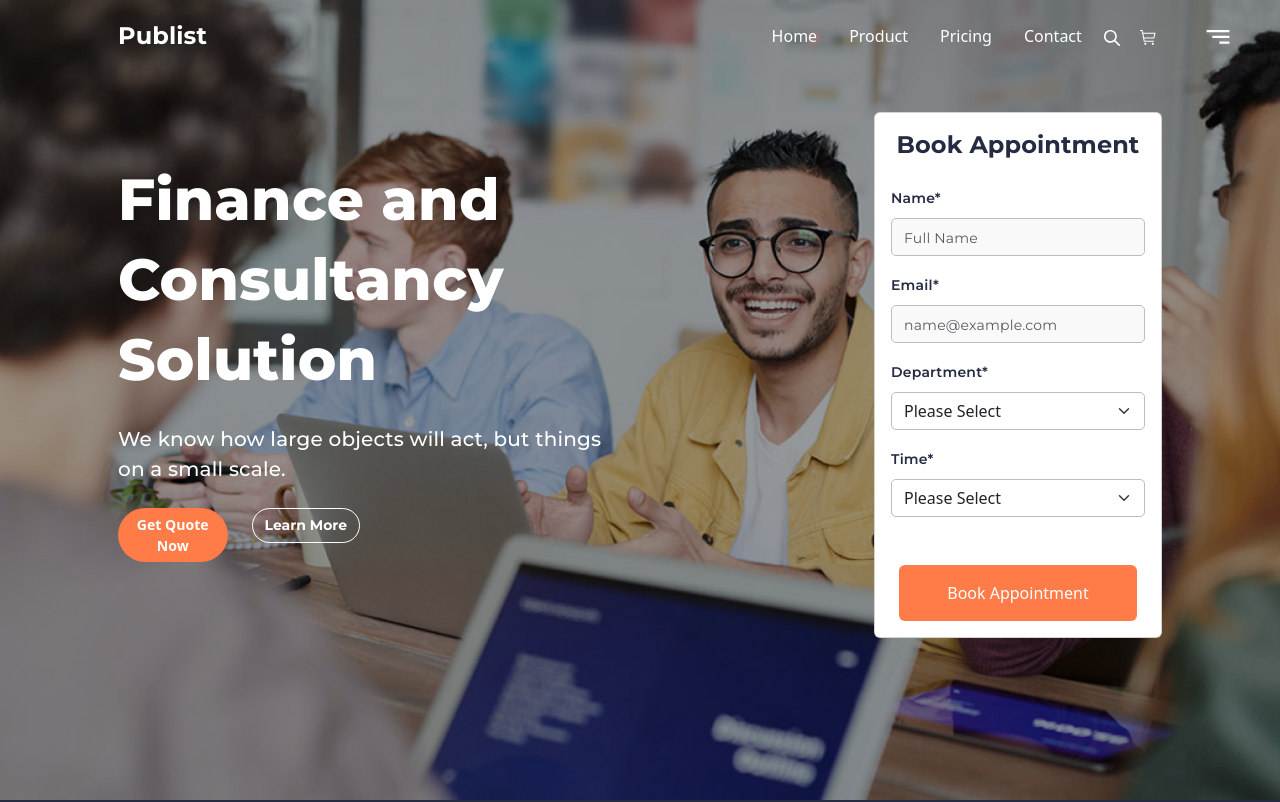
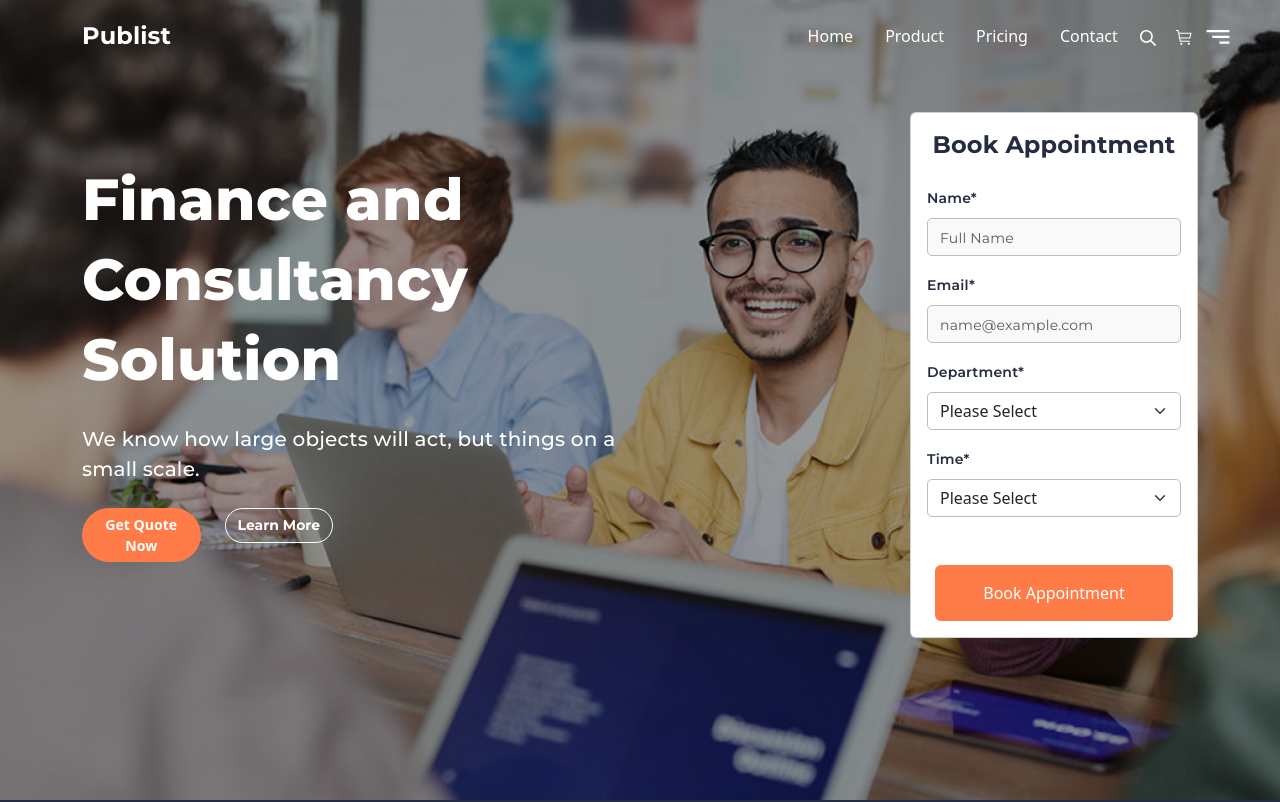
Before and after one commit to carlotesoro2003/TESORO_ITWM101SemiFinalProject, a plain HTML site: page index.html in a window 1280 px wide. Shown: the top 802 px of the page. Drawn offline with nearby package versions, Linux system fonts and the light colour scheme.

Commit message:
fix right-aligned text in header

```diff
--- a/index.html
+++ b/index.html
@@ -475,7 +475,7 @@ letter-spacing: 0.2px;
   <section class="header">
     <div class="bg-img" style=" background-image:linear-gradient(180deg, rgba(0, 0, 0, 0.40) 1.92% 189.57%),url(img/bg.png); min-height: 100vh; background-repeat: no-repeat; background-position: center;background-size: cover;">
       <nav class="navbar navbar-expand-xl navbar-dark toggler-icon">
-        <div class="container pt-2 px-5">
+        <div class="container pt-2">
           <div class="navbar-header">
             <a class="navbar-brand" href="#">Publist</a>
           </div>
@@ -515,7 +515,7 @@ letter-spacing: 0.2px;
       </nav>
 
 
-      <div class="container p-5">
+      <div class="container    py-5">
         <div class="row">
           <div class="col pt-5 text-xl-start text-center m-xl-0 m-4">
             <h1 class="mb-4">Finance and Consultancy Solution</h1>
```
